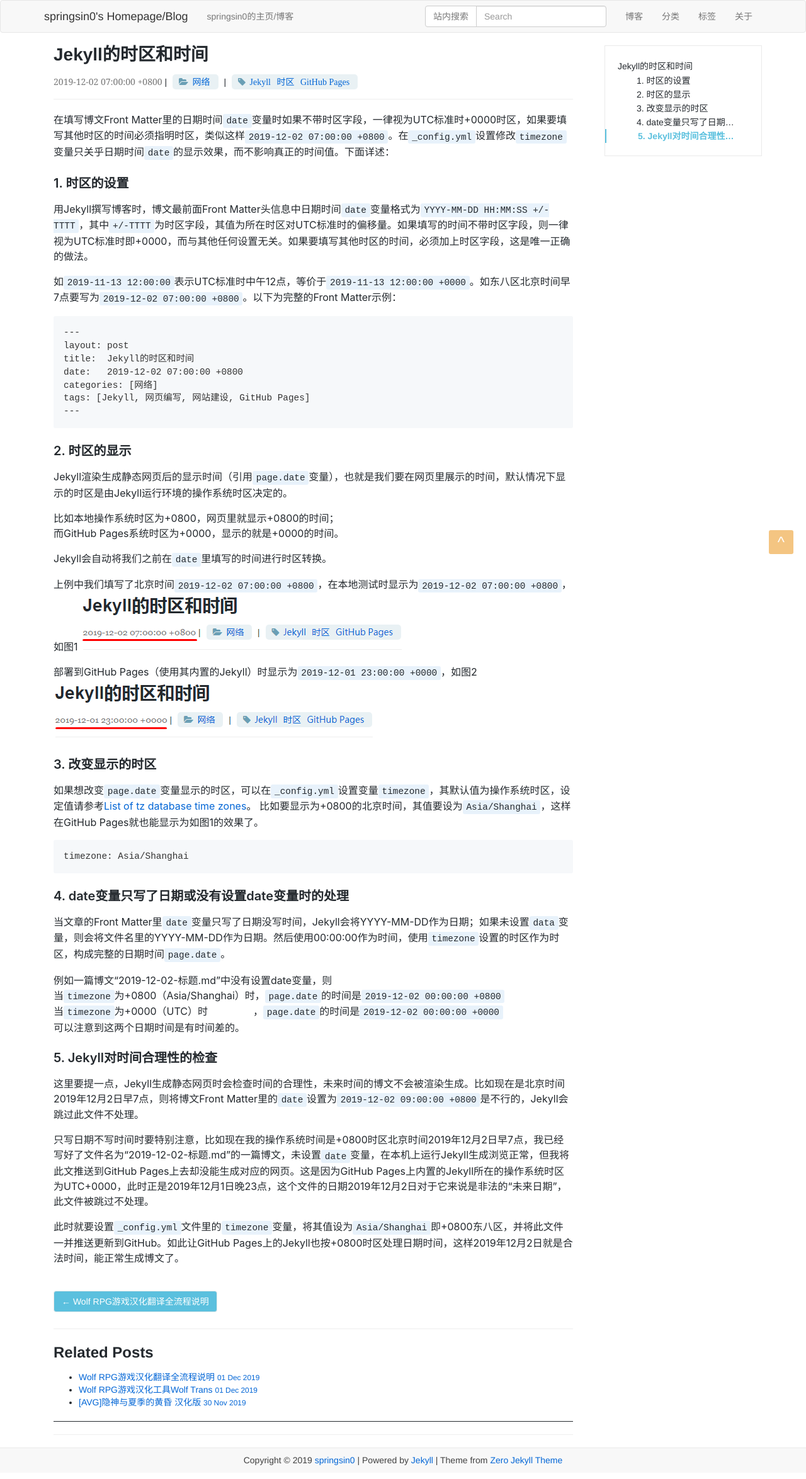
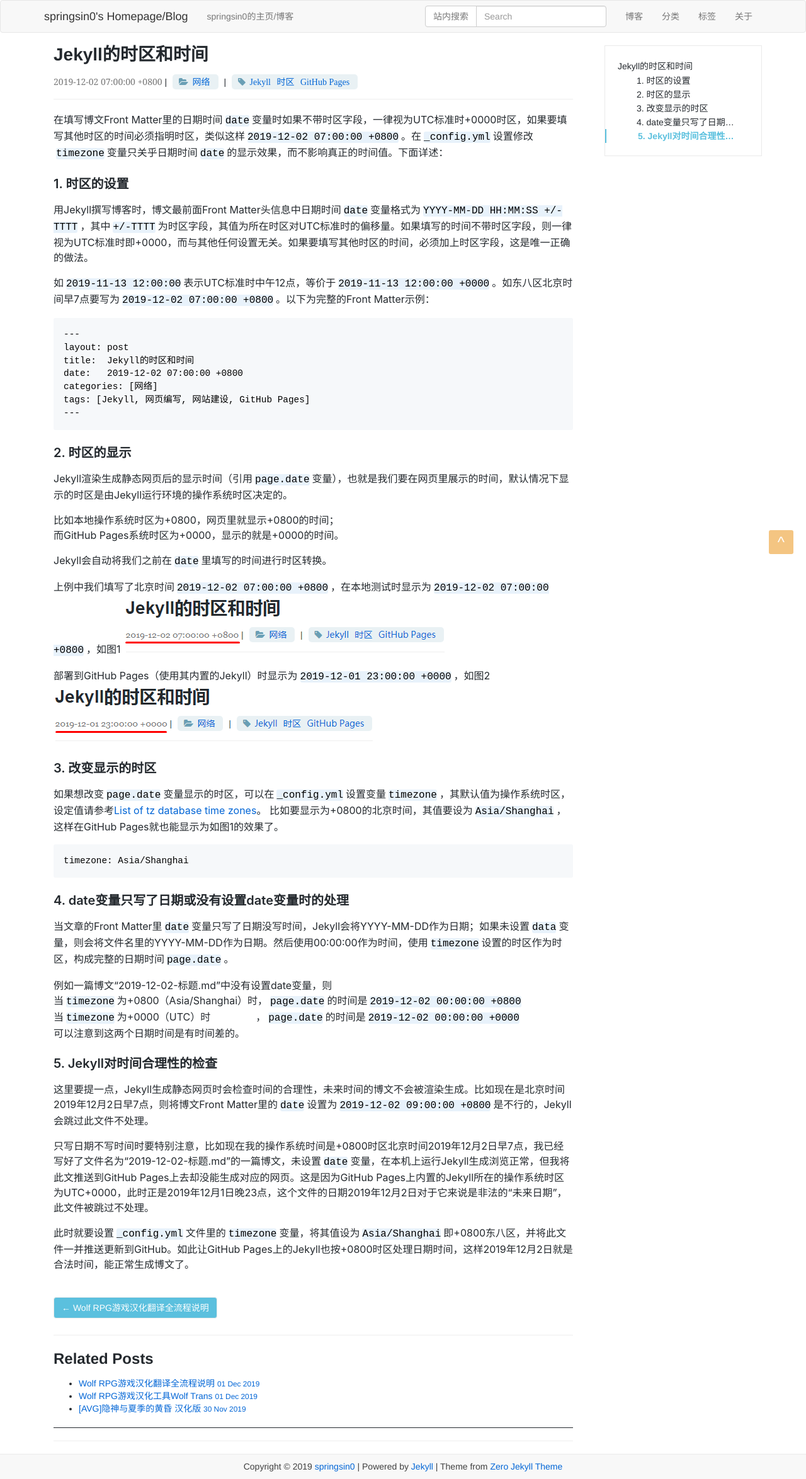
Before and after one commit to springsin0/springsin0.github.io, a Jekyll site: the page built from _posts/2019-12-02-Jekyll的时区.md, in a window 1280 px wide. Shown: the whole page at 63% size. Built offline with Jekyll 4.4.1, drawn with Linux system fonts in a browser that asks for light colours; comment, search, counter and statistics services are not loaded.

Commit message:
Update my.scss

```diff
--- a/_sass/my.scss
+++ b/_sass/my.scss
@@ -92,7 +92,10 @@ h1 {font-size: 2.00em;}
 .markdown-body code {
     color: inherit;
     background: #e8f2fb;
-    font-size: 90%
+    font-size: 100%;
+    padding: 0px 0px;
+    margin: 4px;
+    color: #000000;
     /* border: 1px solid #c9e1f6; */
 }
 .markdown-body .highlight pre {
```
